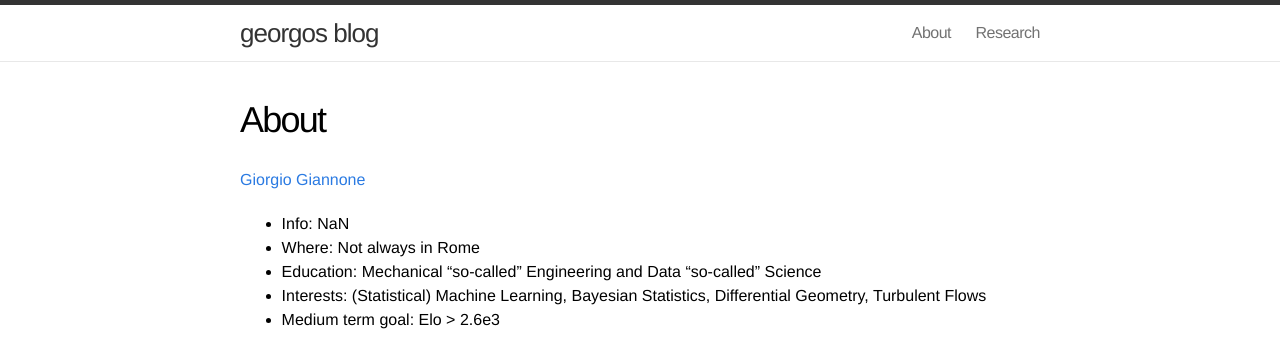
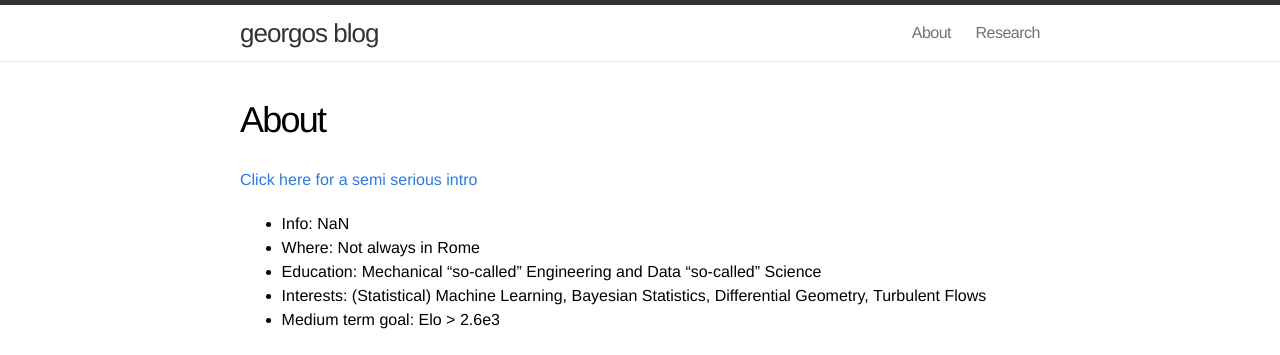
Before and after one commit to georgosgeorgos/georgosgeorgos.github.io, a Jekyll site: the page built from about.md, in a window 1280 px wide. Shown: the top 355 px of the page. Built offline with Jekyll 4.4.1, drawn with Linux system fonts in a browser that asks for light colours.

Commit message:
Change footer, add personal about

```diff
--- a/_config.yml
+++ b/_config.yml
@@ -6,6 +6,7 @@
 url: "http://georgosgeorgos.github.io"
 twitter_username: georgosgeorgos
 github_username:  georgosgeorgos
+linkedin_username:  giorgio-c-giannone
 
 # Build settings
 markdown: kramdown
--- a/about.md
+++ b/about.md
@@ -4,7 +4,7 @@
 permalink: /about/
 ---
 
-[Giorgio Giannone](https://www.linkedin.com/in/giorgio-c-giannone/)
+[Click here for a semi serious intro](https://georgosgeorgos.github.io/giorgiogiannone/)
 
 * Info: NaN
 * Where: Not always in Rome
```
Also changed, not shown: _includes/footer.html (+17 -0 lines).
